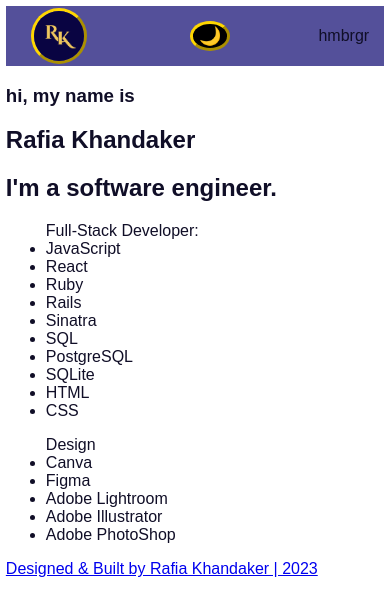
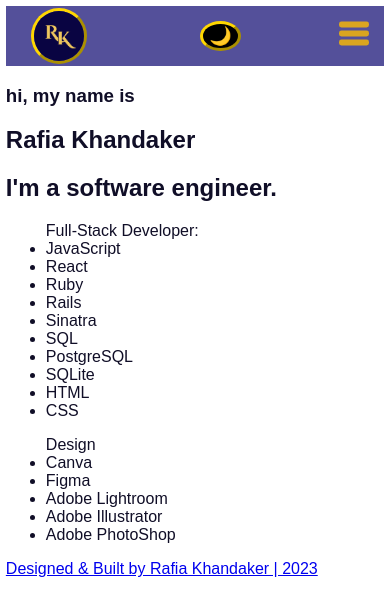
Before and after one commit to RafiaJK/portfolio, a React (Create React App) app: page / in a window 390 px wide. Shown: the top 616 px of the page. Built offline with nearby package versions, Linux system fonts and the light colour scheme.

Commit message:
Updated hamburger icon for menu

```diff
--- /dev/null
+++ b/src/HamburgerIcon.js
@@ -0,0 +1,10 @@
+const HamburgerIcon = () =>{
+
+    return (
+        <svg xmlns="http://www.w3.org/2000/svg" fill="none" viewBox="0 0 24 24" strokeWidth={1.3} stroke="currentColor" className="w-6 h-6">
+            <path strokeLinecap="round" strokeLinejoin="round" d="M3.75 6.75h16.5M3.75 12h16.5m-16.5 5.25h16.5" />
+        </svg>
+    )
+}
+
+export default HamburgerIcon;
--- a/src/Nav.js
+++ b/src/Nav.js
@@ -4,6 +4,7 @@ import { Link } from 'react-router-dom';
 import { useState } from 'react';
 import initials_logo from './initials_logo.png';
 import github_logo from './github_logo.png';
+import HamburgerIcon from './HamburgerIcon';
 
 function Nav({toggleTheme, theme}) {
   const [showNav, setShowNav] = useState(false)
@@ -42,8 +43,13 @@ function Nav({toggleTheme, theme}) {
       </div>
 
       <div className="menu-icon" onClick={toggleNav}>
-          <p>hmbrgr</p>
-          {/* add image for hamburger menu */}
+          {/* <svg><HamburgerIcon/></svg> */}
+
+        <svg viewBox="0 0 100 80" width="30" height="25">
+          <rect width="100" height="20" rx="8"></rect>
+          <rect y="30" width="100" height="20" rx="8"></rect>
+          <rect y="60" width="100" height="20" rx="8"></rect>
+        </svg>
       </div>
 
         <div className={`navlinks ${showNav && 'active'}`}>
--- a/src/nav.css
+++ b/src/nav.css
@@ -15,8 +15,6 @@
     border-color: gold;
 }
 
-
-
 .nav-container {
     max-width: 1100px;
     margin: 0 auto;
@@ -31,6 +29,10 @@
 
 .menu-icon {
     display: none;
+}
+
+.menu-icon rect {
+    fill: goldenrod;
 }
 
 .navlinks {
```
